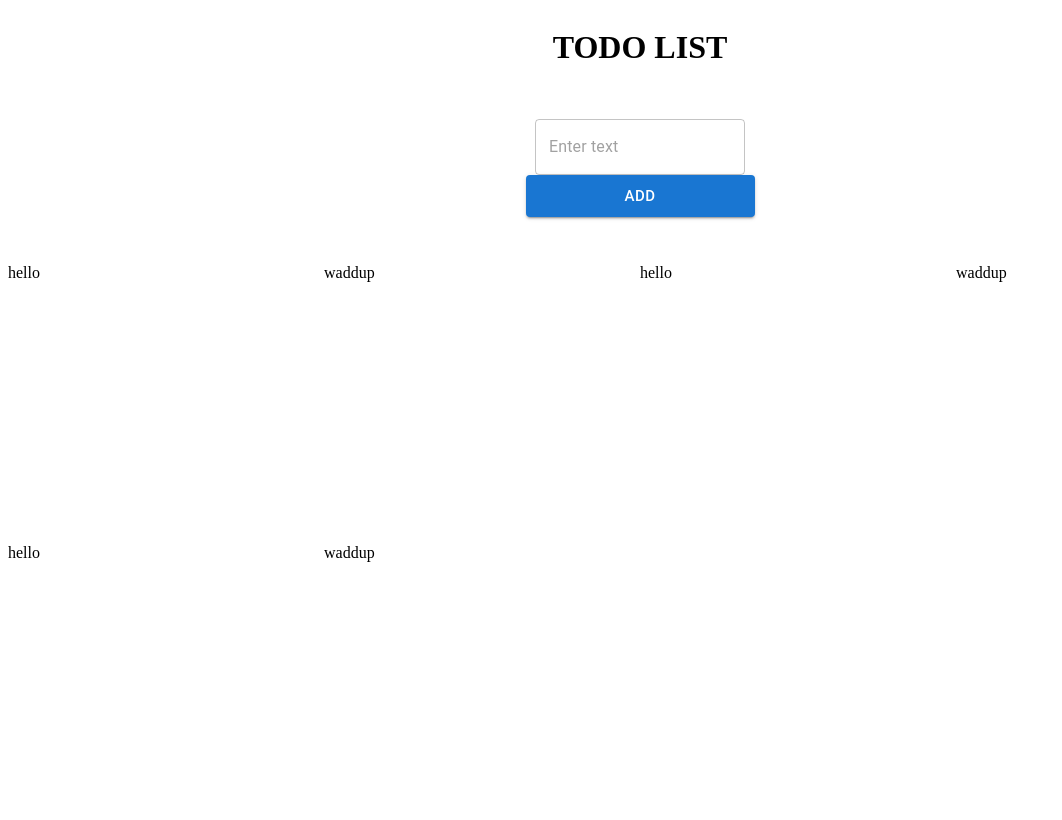
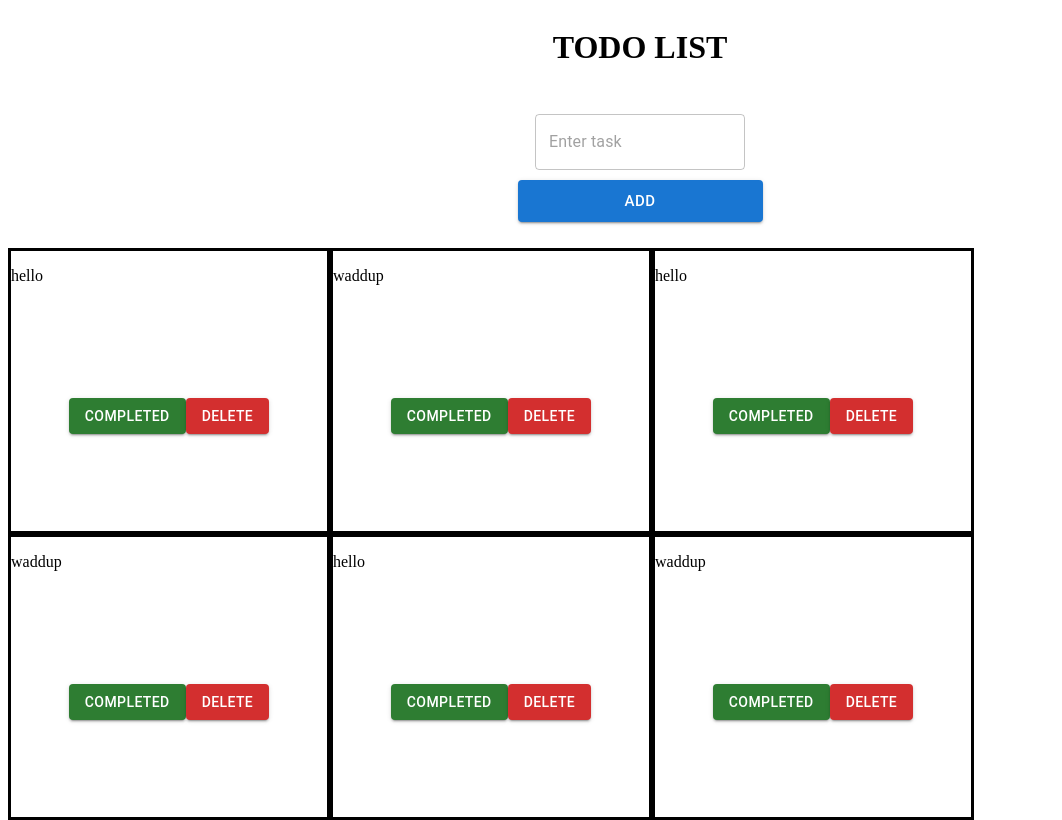
Before and after one commit to mrlinguinicode/to-do, a React (Create React App) app: page / in a window 1280 px wide. Shown: the whole page, without its empty margins (0-1062 px from the left). Built offline with nearby package versions, Linux system fonts and the light colour scheme.

Commit message:
css for buttons and boxes

```diff
--- a/src/App.js
+++ b/src/App.js
@@ -1,5 +1,8 @@
 import TextField from "@mui/material/TextField";
 import Button from "@mui/material/Button";
+import FormControlLabel from "@mui/material/FormControlLabel";
+import Checkbox from "@mui/material/Checkbox";
+import Switch from "@mui/material/Switch";
 
 function App() {
   return (
@@ -9,8 +12,8 @@ function App() {
       </div>
 
       <div className="todo-input">
-        <TextField placeholder="Enter text" multiline />
-        <div>
+        <TextField placeholder="Enter task" multiline />
+        <div className="add">
           <Button className="add" variant="contained" size="large">
             Add
           </Button>
@@ -20,21 +23,69 @@ function App() {
       <div className="todo-items">
         <div className="item">
           <p>hello</p>
+          <div className="delete">
+            <Button variant="contained" color="success">
+              Completed
+            </Button>
+            <Button variant="contained" color="error">
+              Delete
+            </Button>
+          </div>
         </div>
         <div className="item">
           <p>waddup</p>
+          <div className="delete">
+            <Button variant="contained" color="success">
+              Completed
+            </Button>
+            <Button variant="contained" color="error">
+              Delete
+            </Button>
+          </div>
         </div>
         <div className="item">
           <p>hello</p>
+          <div className="delete">
+            <Button variant="contained" color="success">
+              Completed
+            </Button>
+            <Button variant="contained" color="error">
+              Delete
+            </Button>
+          </div>
         </div>
         <div className="item">
           <p>waddup</p>
+          <div className="delete">
+            <Button variant="contained" color="success">
+              Completed
+            </Button>
+            <Button variant="contained" color="error">
+              Delete
+            </Button>
+          </div>
         </div>
         <div className="item">
           <p>hello</p>
+          <div className="delete">
+            <Button variant="contained" color="success">
+              Completed
+            </Button>
+            <Button variant="contained" color="error">
+              Delete
+            </Button>
+          </div>
         </div>
         <div className="item">
           <p>waddup</p>
+          <div className="delete">
+            <Button variant="contained" color="success">
+              Completed
+            </Button>
+            <Button variant="contained" color="error">
+              Delete
+            </Button>
+          </div>
         </div>
       </div>
     </div>
--- a/src/index.css
+++ b/src/index.css
@@ -17,16 +17,24 @@
 
 .add {
   margin-top: 10px;
-  width: 229px;
+  width: 245px;
 }
 
 .todo-items {
   height: 70vh;
   display: flex;
-  flex-flow: row wrap;
+  flex-direction: row;
+  flex-wrap: wrap;
 }
 
 .item {
+  display: flex;
+  flex-direction: column;
+  border-style: solid;
   width: 25%;
   height: 50%;
 }
+
+.delete {
+  margin: auto;
+}
```
